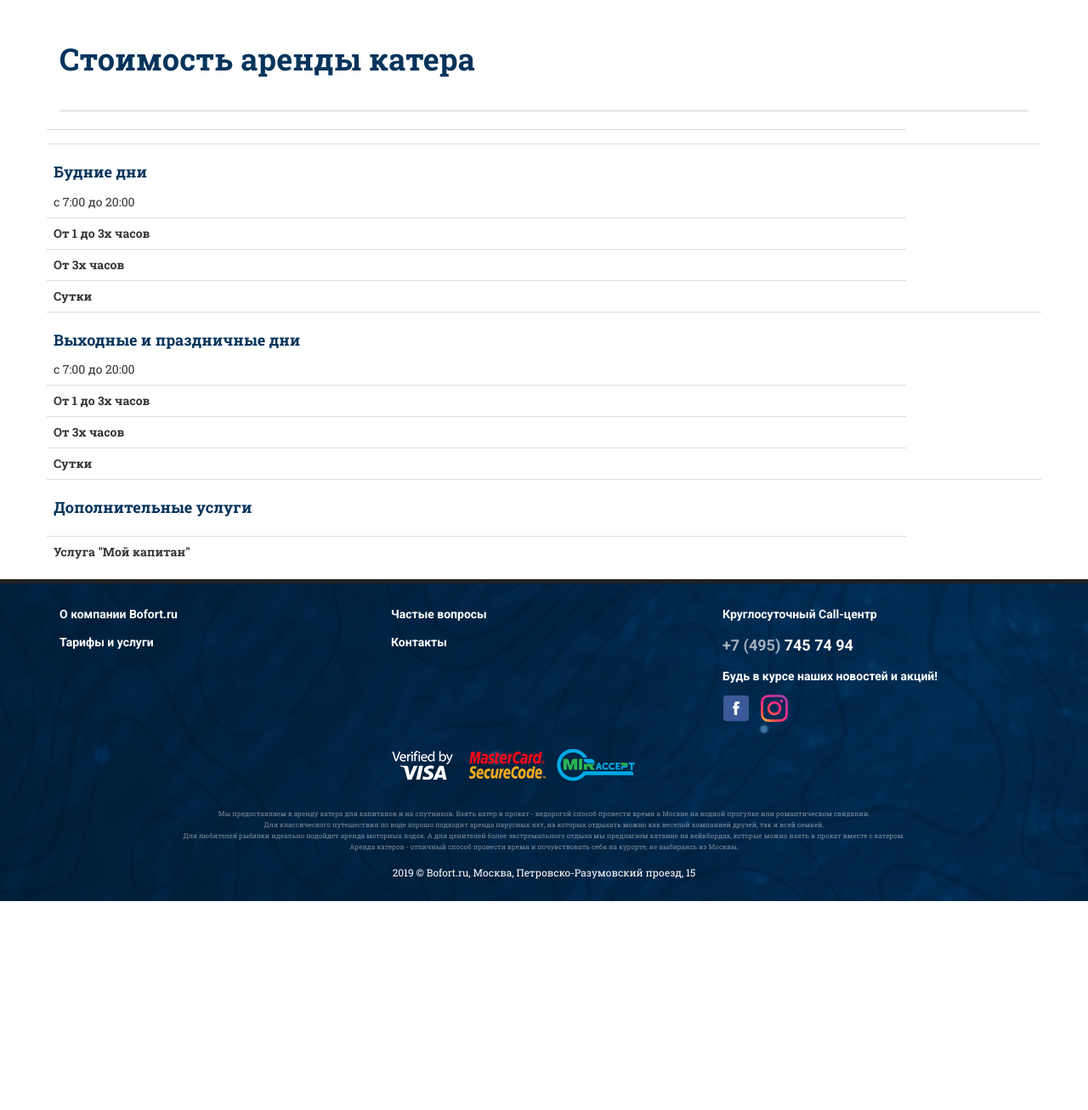
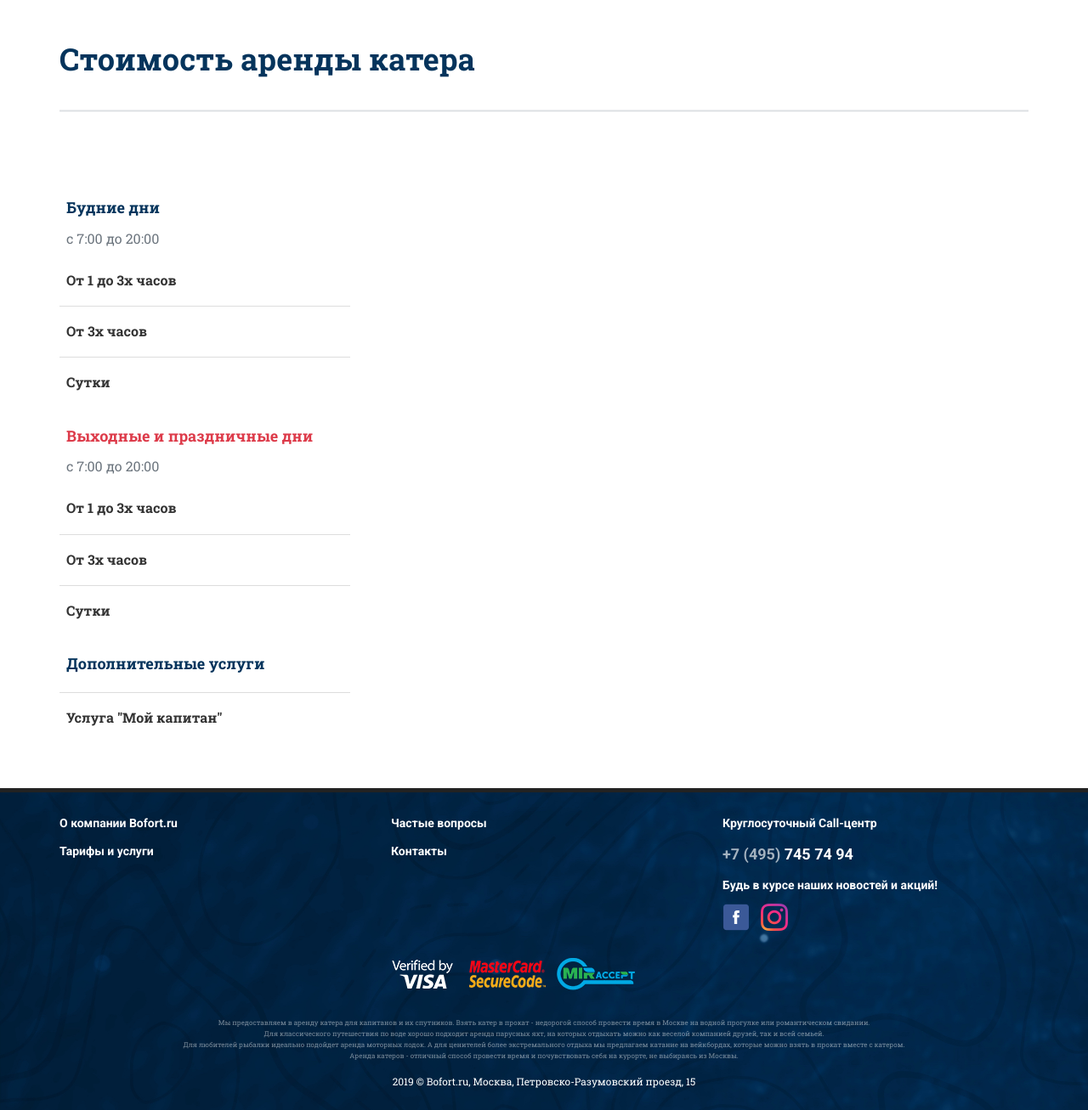
Before and after one commit to Dasha190194/bofort, a Yii app: the page made by views/site/tariffs.php in a window 1280 px wide. Shown: the part 71-1378 px from the top of the page at 85% size. Before the commit the page ends 1132 px from the top, so only its background shows below. Run offline with PHP 8.4 and a stand-in for Yii, Linux system fonts and the light colour scheme; the template is opened without the code that fills it, so the values that code supplies are empty; some libraries are stand-ins or nearby versions.

Commit message:
Фикс Антона

```diff
--- a/views/layouts/main.php
+++ b/views/layouts/main.php
@@ -31,7 +31,7 @@ $this->registerLinkTag(['rel' => 'icon', 'type' => 'image/jpeg', 'href' => Url::
 <body>
 <?php $this->beginBody() ?>
 <script src="https://maxcdn.bootstrapcdn.com/bootstrap/3.3.7/js/bootstrap.min.js"></script>
-<div class="wrap">
+<div class="<? if (Yii::$app->controller->action->id == 'tariffs') echo 'tariff-wrap'; else echo 'wrap';?>">
 
     <?php if (Yii::$app->controller->id.'/'.Yii::$app->controller->action->id == 'site/index'): ?>
         <?= $this->render('mainHeader') ?>
--- a/views/site/tariffs.php
+++ b/views/site/tariffs.php
@@ -19,7 +19,7 @@ $this->title = 'Стоимость аренды катера'
 <hr>
 
 <div class="row">
-    <div class="col-md-12 tarif-wrap">
+    <div class="col-md-12 tarif">
         <table class="table">
             <tr class="no-border">
                 <td></td>
```
